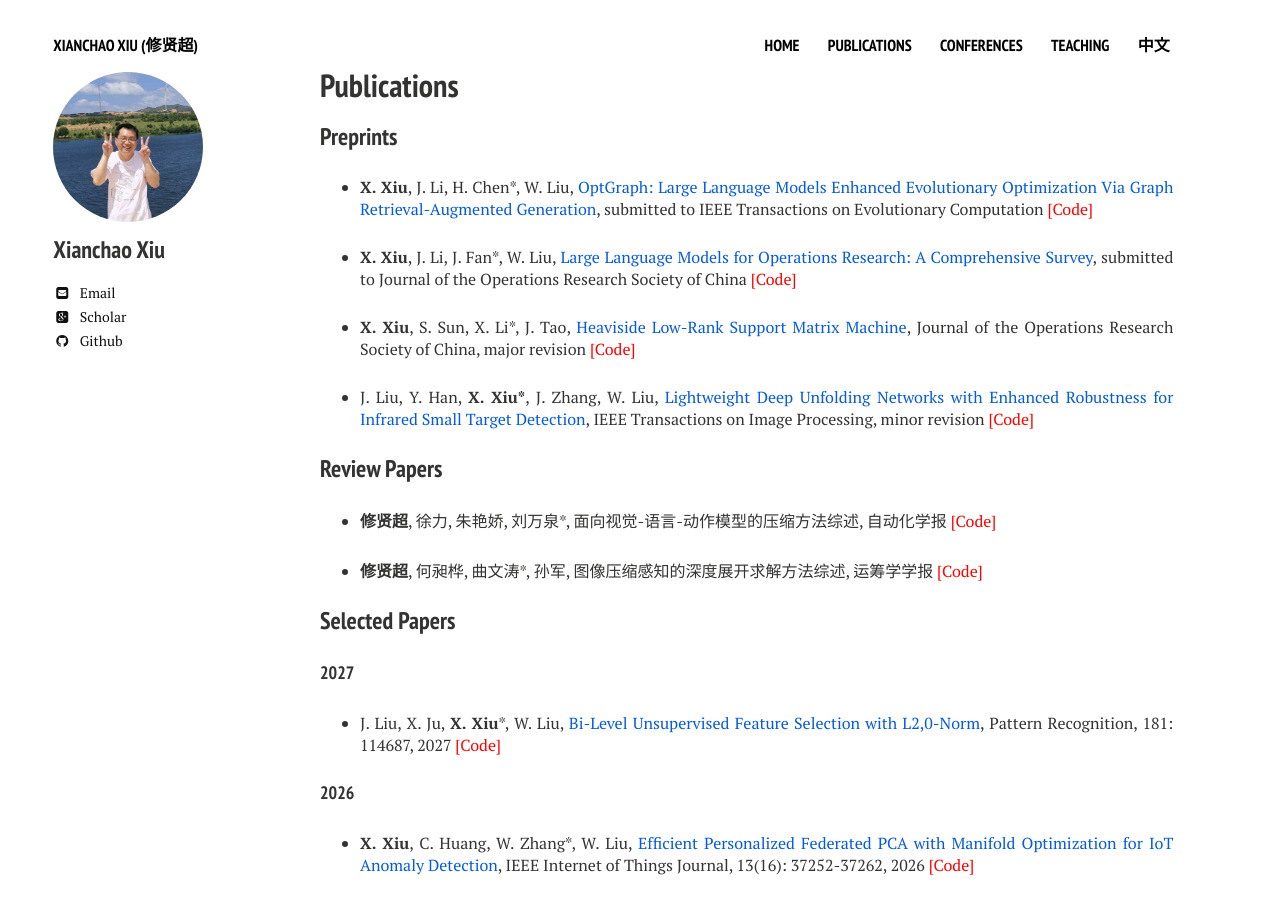
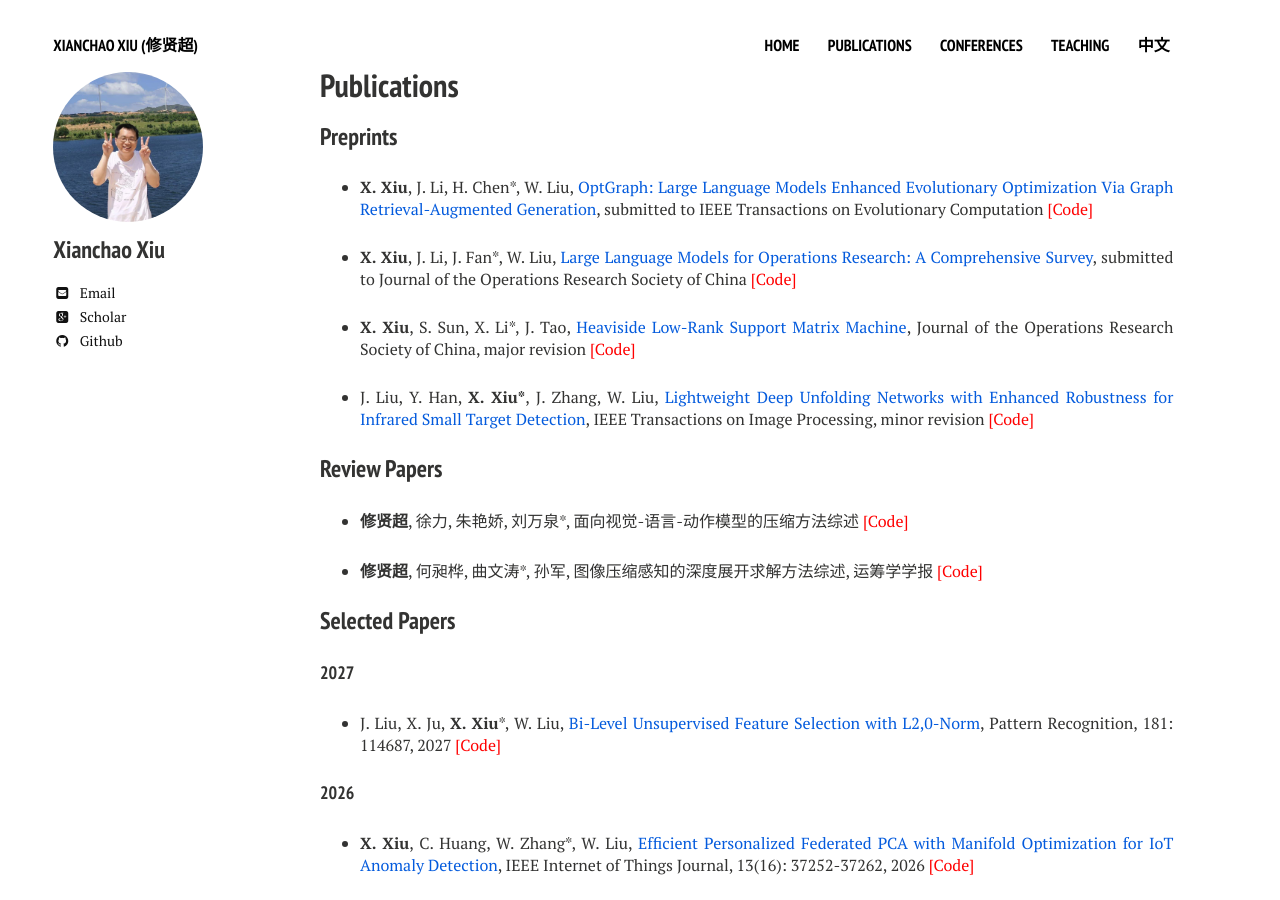
Before and after one commit to xianchaoxiu/xianchaoxiu.github.io, a Jekyll site: the page built from publications/index.md, in a window 1280 px wide and 900 px high. Built offline with Jekyll 4.4.1, drawn with Linux system fonts in a browser that asks for light colours; nearby versions of some CDN libraries.

Commit message:
Update index.md

```diff
--- a/publications/index.md
+++ b/publications/index.md
@@ -21,7 +21,7 @@ share: false
 
 ### Review Papers
 
-* <b>修贤超</b>, 徐力, 朱艳娇, 刘万泉*, 面向视觉-语言-动作模型的压缩方法综述, 自动化学报  <a href="https://github.com/xianchaoxiu/COM4VLA" class="textlink" target="_blank" style="color: red;">[Code]</a>
+* <b>修贤超</b>, 徐力, 朱艳娇, 刘万泉*, 面向视觉-语言-动作模型的压缩方法综述  <a href="https://github.com/xianchaoxiu/COM4VLA" class="textlink" target="_blank" style="color: red;">[Code]</a>
 
 * <b>修贤超</b>, 何昶桦, 曲文涛*, 孙军, 图像压缩感知的深度展开求解方法综述, 运筹学学报  <a href="https://github.com/xianchaoxiu/DU4ICS" class="textlink" target="_blank" style="color: red;">[Code]</a>
 
```
